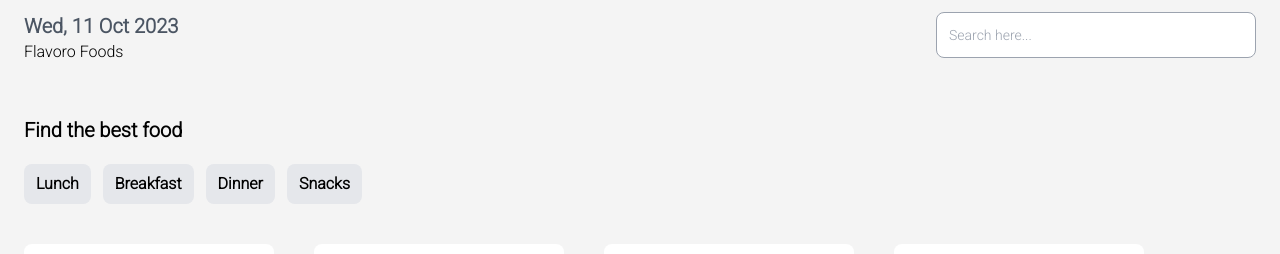
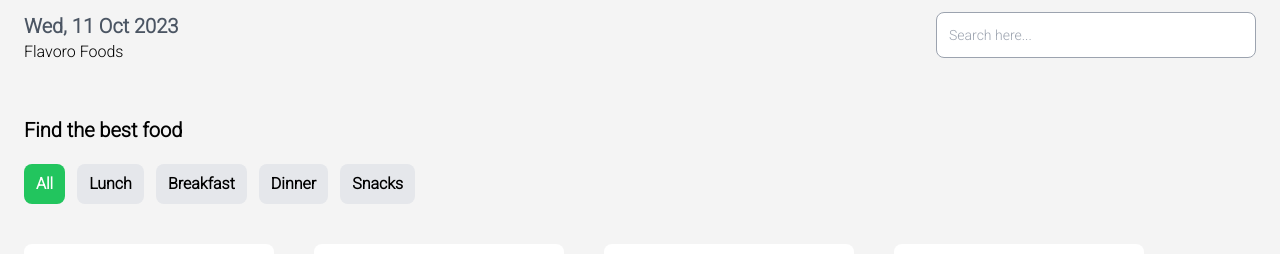
Before and after one commit to Asadujjaman47/Flavoro-Food-ordering-app, a React (Vite) app: page / in a window 1280 px wide. Shown: the top 254 px of the page. Built offline with nearby package versions, Linux system fonts and the light colour scheme.

Commit message:
Filtering data as per category

```diff
--- a/src/components/CategoryMenu.jsx
+++ b/src/components/CategoryMenu.jsx
@@ -1,7 +1,7 @@
 import React, { useEffect, useState } from "react";
 import FoodData from "../data/FoodData";
 
-import { useDispatch } from "react-redux";
+import { useDispatch, useSelector } from "react-redux";
 import { setCategory } from "../redux/slices/CategorySlice";
 
 function CategoryMenu() {
@@ -21,6 +21,7 @@ function CategoryMenu() {
   }, []);
 
   const dispatch = useDispatch();
+  const selectedCategory = useSelector((state) => state.category.category);
 
   return (
     <div className="mx-6">
@@ -42,12 +43,25 @@ function CategoryMenu() {
         Snack
       </button> */}
 
+        {/* for ALL category  */}
+        <button
+          onClick={() => dispatch(setCategory("All"))}
+          className={`px-3 py-2 bg-gray-200 font-bold rounded-lg hover:bg-green-500 hover:text-white ${
+            selectedCategory === "All" && "bg-green-500 text-white"
+          }`}
+        >
+          All
+        </button>
+
+        {/* for other category */}
         {categories.map((category, index) => {
           return (
             <button
               onClick={() => dispatch(setCategory(category))}
               key={index}
-              className="px-3 py-2 bg-gray-200 font-bold rounded-lg hover:bg-green-500 hover:text-white"
+              className={`px-3 py-2 bg-gray-200 font-bold rounded-lg hover:bg-green-500 hover:text-white ${
+                selectedCategory === category && "bg-green-500 text-white"
+              }`}
             >
               {category}
             </button>
--- a/src/components/FoodItems.jsx
+++ b/src/components/FoodItems.jsx
@@ -2,15 +2,18 @@ import React from "react";
 import FoodCard from "./FoodCard";
 import FoodData from "../data/FoodData.js";
 import toast, { Toaster } from "react-hot-toast";
+import { useSelector } from "react-redux";
 
 function FoodItems() {
+  const category = useSelector((state) => state.category.category);
+
   const handleToast = (name) => toast.success(`Added ${name} to cart`);
 
   return (
     <>
       <Toaster position="top-center" reverseOrder={false} />
       <div className="flex flex-wrap gap-10 justify-center lg:justify-start mx-6 my-10">
-        {FoodData.map((food) => {
+        {/* {FoodData.map((food) => {
           return (
             <FoodCard
               key={food.id}
@@ -23,7 +26,25 @@ function FoodItems() {
               handleToast={handleToast}
             />
           );
-        })}
+        })} */}
+        {FoodData.filter((food) => {
+          if (category === "All") {
+            return food;
+          } else {
+            return category === food.category;
+          }
+        }).map((food) => (
+          <FoodCard
+            key={food.id}
+            id={food.id}
+            name={food.name}
+            price={food.price}
+            desc={food.desc}
+            rating={food.rating}
+            img={food.img}
+            handleToast={handleToast}
+          />
+        ))}
       </div>
     </>
   );
```
